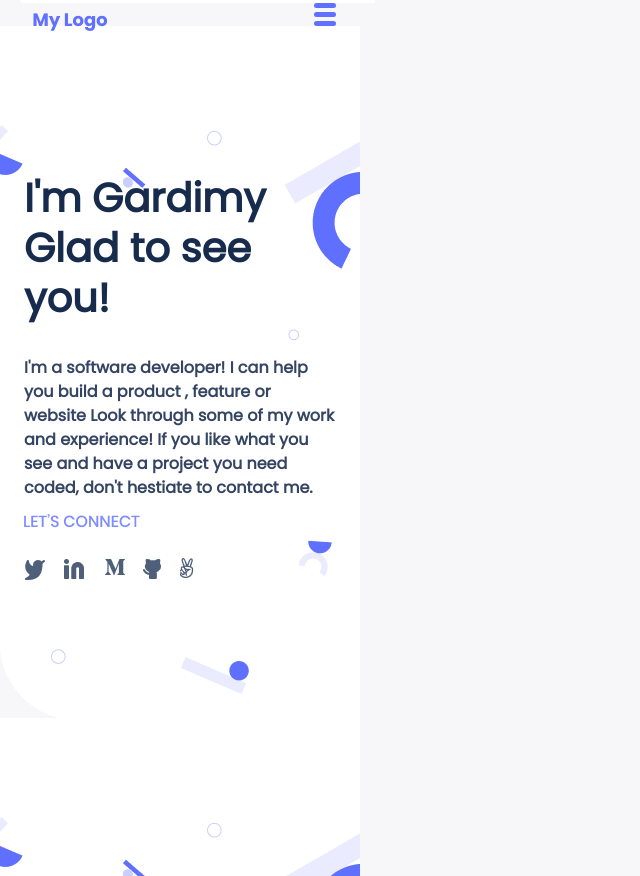
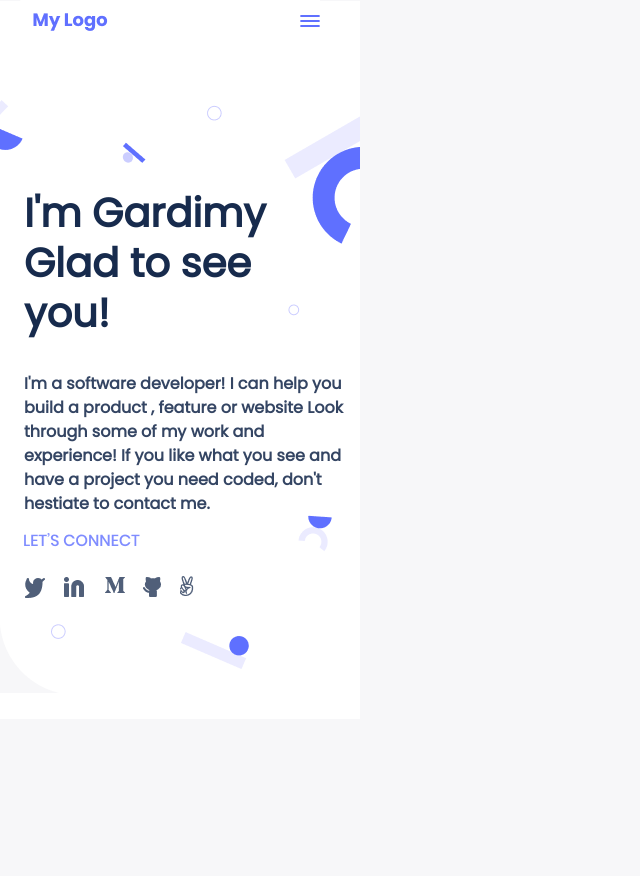
Before and after one commit to Gardimy/First-mobile-porfolio, a website: page index.html in a window 1280 px wide. Shown: the whole page, without its empty margins (0-640 px from the left). After the commit the page ends 800 px from the top, so only its background shows below. Drawn offline with Linux system fonts and the light colour scheme.

Commit message:
Modify the: index.html,style.css and the README.md

```diff
--- a/Style.css
+++ b/Style.css
@@ -8,22 +8,23 @@ body {
   height: auto;
 }
 
+header {
+  padding-top: 0px;
+}
+
 #dell {
-  gap: 4px;
-  justify-content: center;
-  align-items: center;
+  gap: 3px;
+  justify-content: column;
   display: flex;
-  flex-direction: column-reverse;
-  width: 650px;
-  height: auto;
+  flex-direction: column;
+  padding-top: 15px;
 }
 
 #dell div {
   width: 18px;
-  border: 2px solid #6070ff;
+  border: 1px solid #6070ff;
   border-radius: 10px;
   background-color: #6070ff;
-  height: 1px;
 }
 .connect p {
   font-style: normal;
@@ -40,24 +41,22 @@ body {
 }
 
 .menu-containers {
-  width: auto;
-  height: 2.5px;
+  width: 300px;
+  height: 1px;
   background-color: #fff;
   border-bottom-left-radius: 10px;
   display: flex;
-  font-size: 30;
+  font-size: 30px;
   font-style: normal;
-  justify-content: column;
+  justify-content: space-between;
   align-items: flex-start;
   margin-left: 20px;
-  font-weight: 550;
-
 }
 
 .test {
   background-image: url("Images/background.png");
-  width: 96%;
-  height: 850px;
+  width: 360px;
+  height: 718px;
   top: 104px;
 }
 
@@ -72,11 +71,13 @@ body {
 
 .Add_file {
   color: #172b4d;
-  font-style: normal;
-  font-weight: 1000;
+  font-style: bold;
+  font-family: poppins;
   font-size: 40px;
   line-height: 50px;
   width: 250px;
+  height: 150px;
+  padding-top: 40px;
 }
 
 .headline .add_second_file {
@@ -87,7 +88,9 @@ body {
   line-height: 24px;
   margin-top: 0;
   margin-bottom: 0;
-  height: auto;
+  height: 146px;
+  width: 320px;
+  padding-top: 1px;
 }
 
 .headline .connect {
--- a/index.html
+++ b/index.html
@@ -16,16 +16,18 @@
 			<div class="logo">
 
         <a class="logo" href="#"><img src="Images/Logo Placeholder.png"></a>
+	        </div>
+
+		<nav id="dell">
+
+			<div class="about"></div>
+			<div class="myself"></div>
+			<div class="Resume"></div>
+
+		  </nav>
 
 	</header>
 
-        <nav id="dell">
-          <div class="about"></div>
-          <div class="myself"></div>
-          <div class="Resume"></div>
-
-        </nav>
-      </div>
 
      <div class="first-section">
 
```
Also changed, not shown: Images/screenshot_of_my_porfolio.PNG, README.md.
